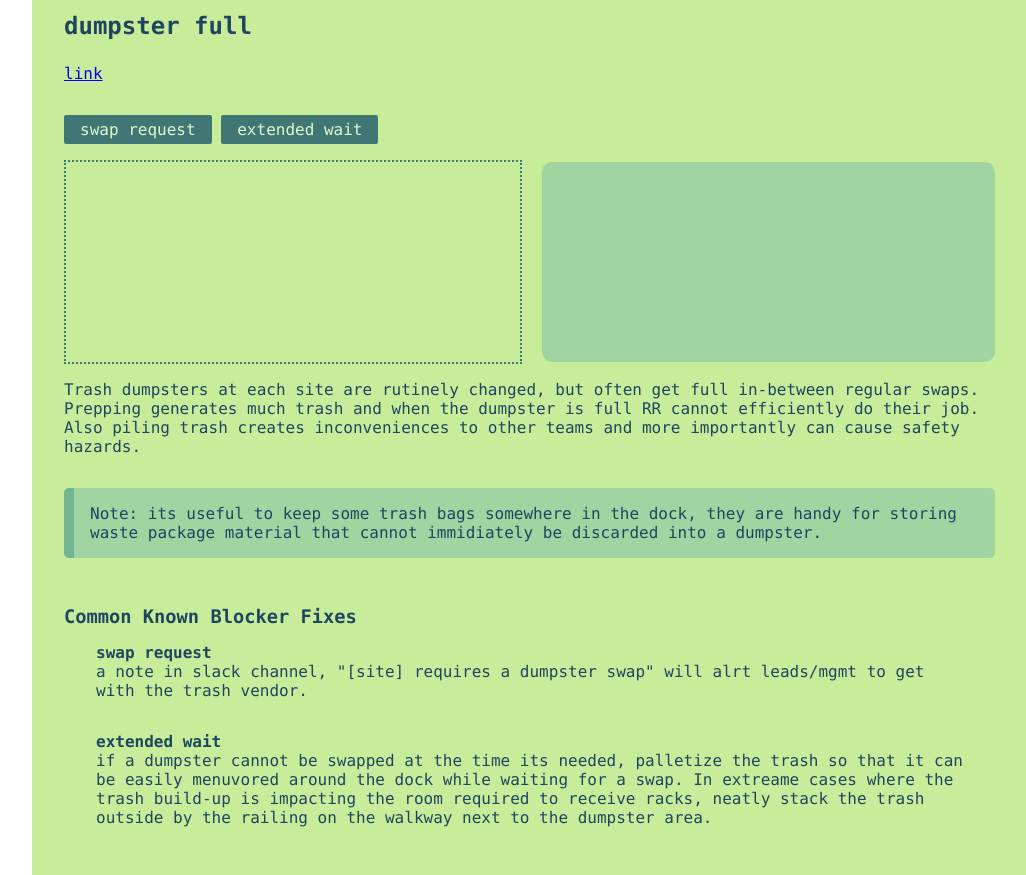
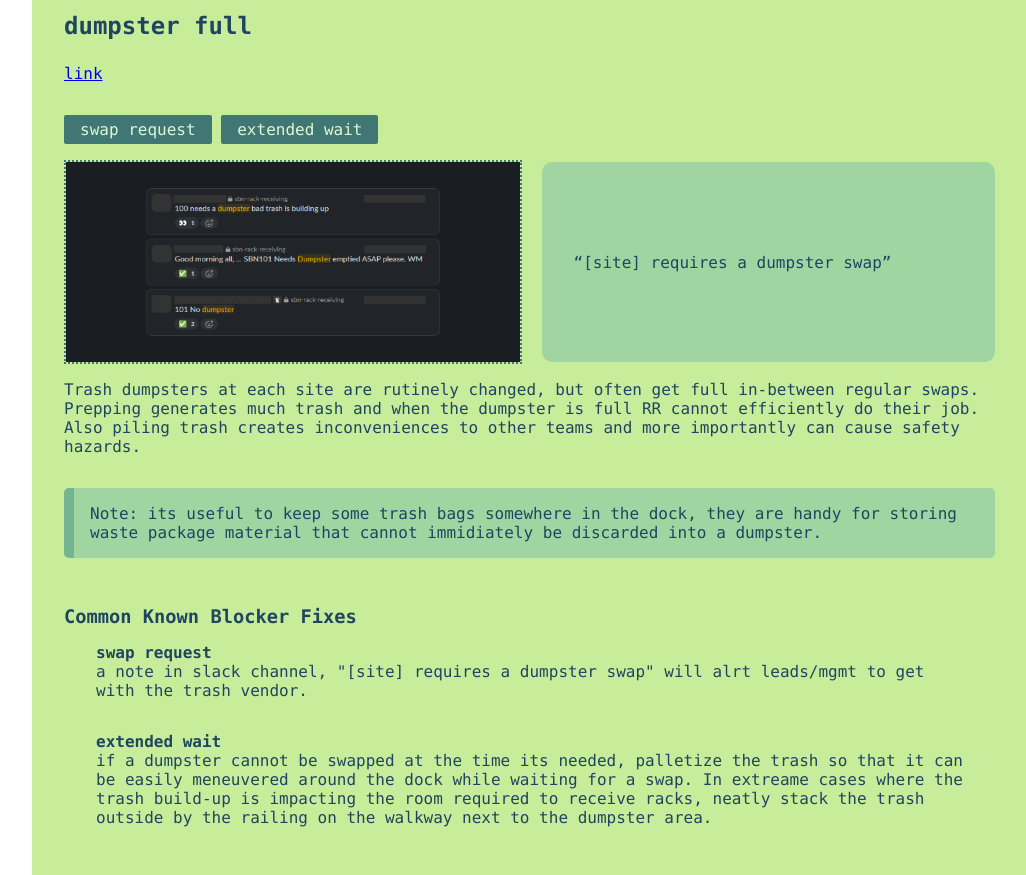
Before and after one commit to shiftnextdev/webwikiazdcrr, a plain HTML site: page pages/blockers/blockers.html in a window 1280 px wide. Shown: the part 1160-2035 px from the top of the page, without its empty margins (253-1279 px from the left). Drawn offline with Linux system fonts and the light colour scheme.

Commit message:
added block content

```diff
--- a/pages/blockers/blockers.html
+++ b/pages/blockers/blockers.html
@@ -254,7 +254,7 @@
             </button>
             <button
               onclick="
-            replaceContainerContent('box3',`<img class='image' src='/pages/blockers/images/dumpster_full.png' alt='image of full dumpster' height='250em' width='300em'/>`)
+            replaceContainerContent('box3',`<img class='image' src='/pages/blockers/images/construction_dumpster_full.png' alt='image of full dumpster' height='175em' width='275em'/>`)
             replaceContainerContent('box4',`<p style='font-size: xx-large;'> (╯°□°）╯︵ ┻━┻ </p>`)
             "
             >
@@ -269,7 +269,15 @@
                 height: 200px;
                 width: 100%;
               "
-            ></div>
+            >
+              <img
+                class="image"
+                src="/pages/blockers/images/dumpster_request.png"
+                alt="image of social media posts"
+                height="250em"
+                width="490em"
+              />
+            </div>
             <div
               id="box4"
               style="
@@ -279,7 +287,9 @@
                 height: 200px;
                 width: 100%;
               "
-            ></div>
+            >
+              <p><q>[site] requires a dumpster swap</q></p>
+            </div>
           </div>
         </div>
         <p class="heading-def">
@@ -313,7 +323,7 @@
               <h4>extended wait</h4>
               <p>
                 if a dumpster cannot be swapped at the time its needed,
-                palletize the trash so that it can be easily menuvored around
+                palletize the trash so that it can be easily meneuvered around
                 the dock while waiting for a swap. In extreame cases where the
                 trash build-up is impacting the room required to receive racks,
                 neatly stack the trash outside by the railing on the walkway
```
Also changed, not shown: pages/blockers/images/construction_dumpster_full.png (added), pages/utilities/pages/rompdiagram.html (added).
